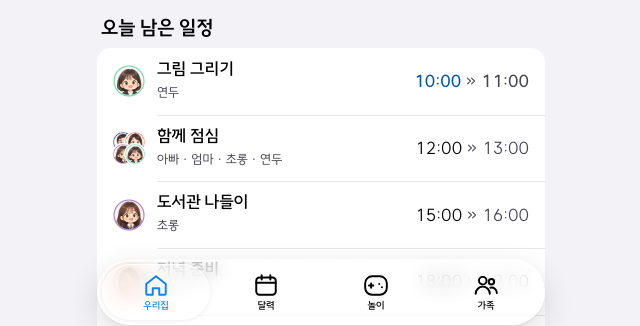
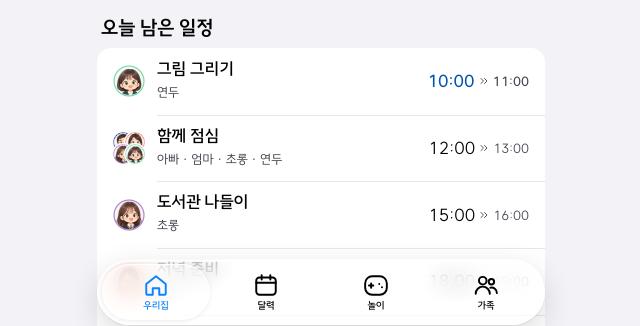
Before and after one commit to 99ksy9990-bot/family-scheduler, a React (Vite) app: page / in a window 1280 px wide. Shown: the part 467-793 px from the top of the page, without its empty margins (319-959 px from the left). Built offline with nearby package versions, Linux system fonts and the light colour scheme; no server answers.

Commit message:
Times: end time at subtitle size (13px), smaller arrow
Co-Authored-By: Claude Opus 5.5 <noreply@anthropic.com>
Claude-Session: https://claude.ai/code/session_01J64WuXXxc8T2pXg14Mz4Qb

```diff
--- a/src/v2/components/TimeCell.jsx
+++ b/src/v2/components/TimeCell.jsx
@@ -3,5 +3,5 @@ import { ChevronsRight } from 'lucide-react'
 export default function TimeCell({ row }) {
   const start = row.carryover ? `어제 ${row.startedAt || ''}`.trim() : row.displayStart || (row.task ? '시간 없음' : '하루 종일')
   const end = row.carryover ? row.displayEnd : row.displayEnd ? `${row.crossesMidnight ? '내일 ' : ''}${row.displayEnd}` : ''
-  return <time className={`time-cell${row.carryover ? ' is-carryover' : ''}`}><span className="time-start">{start}</span>{end && <><ChevronsRight className="time-arrow" size={14} aria-label="부터" /><span className="time-end">{end}</span></>}</time>
+  return <time className={`time-cell${row.carryover ? ' is-carryover' : ''}`}><span className="time-start">{start}</span>{end && <><ChevronsRight className="time-arrow" size={12} aria-label="부터" /><span className="time-end">{end}</span></>}</time>
 }
--- a/src/v2/styles/person.css
+++ b/src/v2/styles/person.css
@@ -27,7 +27,7 @@
 .person-row-body small { display: block; color: var(--label-2); font-size: 13px; line-height: 17px; margin-top: 2px; }
 .time-cell { display: flex; justify-content: flex-end; align-items: center; gap: 3px; min-width: 92px; height: 22px; line-height: 22px; flex-shrink: 0; text-align: right; font-variant-numeric: tabular-nums; white-space: nowrap; }
 .time-start { font-size: 17px; line-height: 22px; color: var(--label); }
-.time-end { font-size: 17px; line-height: 22px; color: var(--label-2); }
+.time-end { font-size: 13px; line-height: 22px; color: var(--label-2); }
 .time-arrow { flex: none; color: var(--label-3, #aeaeb2); }
 .house-row.next .time-start { color: var(--tint-label); font-weight: 600; }
 .schedule-shift-group { display: flex; gap: 12px; align-items: center; padding: 0 16px; position: relative; }
```
